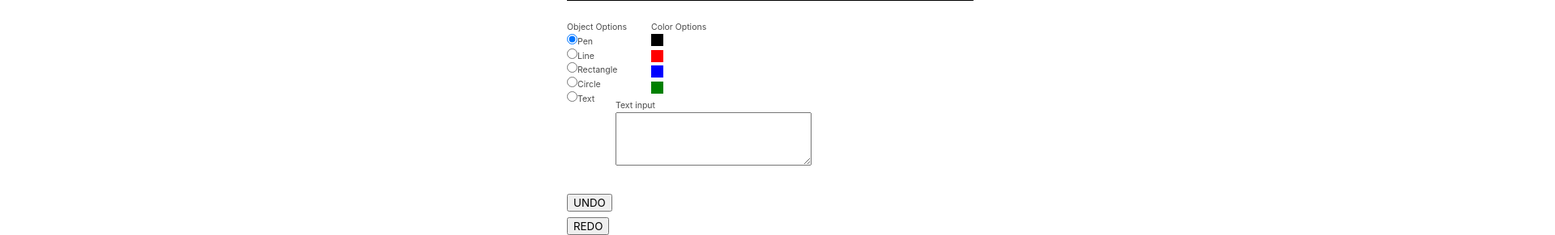
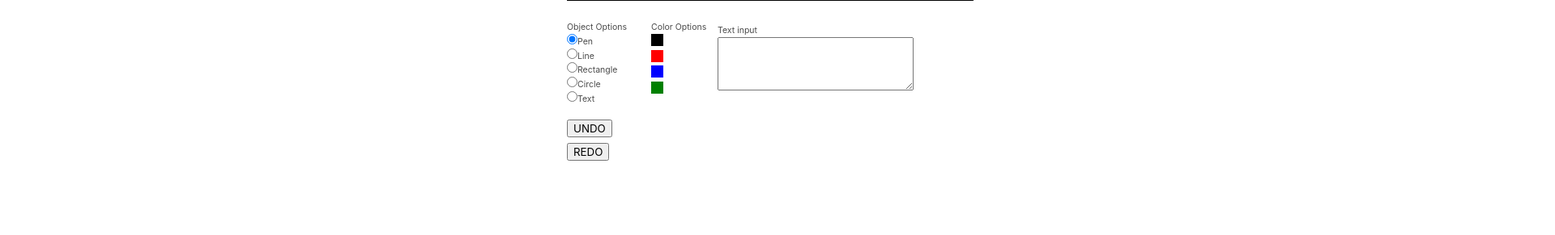
Before and after one commit to berglindoma13/VEFFCanvas, a plain HTML site: page canvasproject.html in a window 1280 px wide. Shown: the part 531-822 px from the top of the page at 81% size, 1920 px wide, since content can reach past the window. Drawn offline with nearby package versions, Linux system fonts and the light colour scheme.

Commit message:
redo css

```diff
--- a/css/canvasproject.css
+++ b/css/canvasproject.css
@@ -21,12 +21,12 @@
 }
 .textarea-custom{
     position: relative;
-    top: 10px;
-    left: 760px;
+    top: -83px;
+    left: 886px;
 }
 .buttons{
     position: relative;
-    top: 20px;
+    top: -72px;
     left: 700px;
 }
 #undobutton{
```
